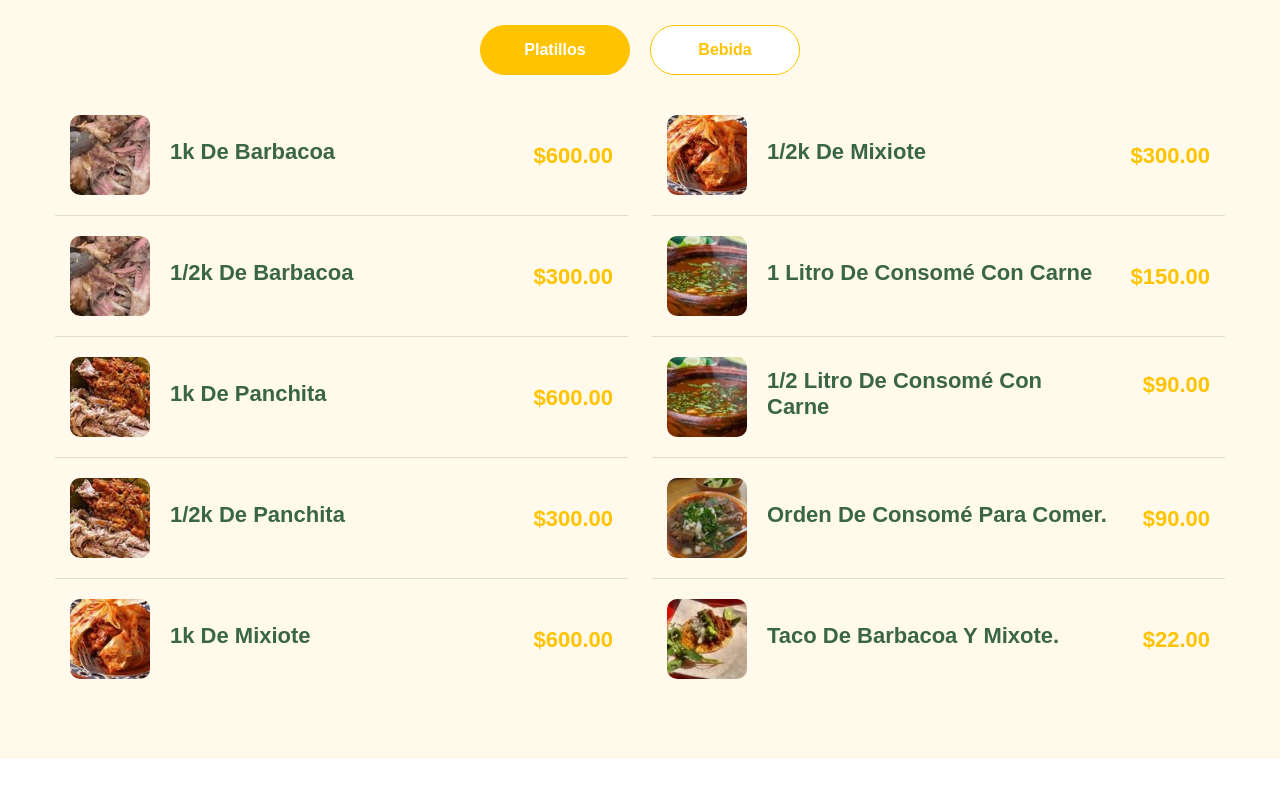
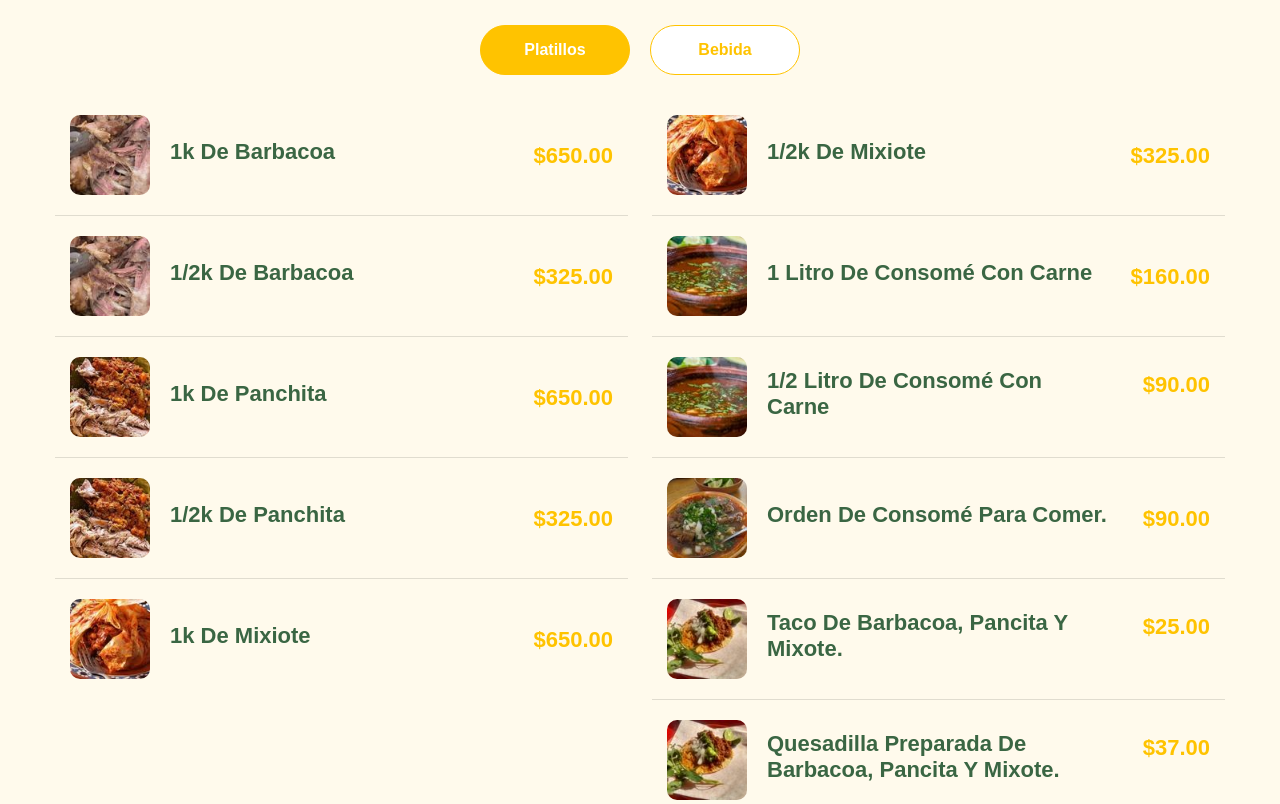
Before and after one commit to Baltazar-CD/BarbacoadeborregoJuanPerez, a plain HTML site: page index.html in a window 1280 px wide. Shown: the part 2960-3764 px from the top of the page. Drawn offline with Linux system fonts and the light colour scheme; a web font is replaced by a local one.

Commit message:
Update index.html

```diff
--- a/index.html
+++ b/index.html
@@ -305,7 +305,7 @@
                                                             <div class="cat-price-info">
                                                                 <div class="cat-pricing-title">
                                                                     <h4>1k de Barbacoa</h4>
-                                                                    <span class="cat-price">$600.00</span>
+                                                                    <span class="cat-price">$650.00</span>
                                                                 </div>
                                                             </div>
                                                         </div>
@@ -316,7 +316,7 @@
                                                             <div class="cat-price-info">
                                                                 <div class="cat-pricing-title">
                                                                     <h4>1/2k de Barbacoa</h4>
-                                                                    <span class="cat-price">$300.00</span>
+                                                                    <span class="cat-price">$325.00</span>
                                                                 </div>
                                                             </div>
                                                         </div>
@@ -327,7 +327,7 @@
                                                             <div class="cat-price-info">
                                                                 <div class="cat-pricing-title">
                                                                     <h4>1k de Panchita</h4>
-                                                                    <span class="cat-price">$600.00</span>
+                                                                    <span class="cat-price">$650.00</span>
                                                                 </div>
                                                             </div>
                                                         </div>
@@ -338,7 +338,7 @@
                                                             <div class="cat-price-info">
                                                                 <div class="cat-pricing-title">
                                                                     <h4>1/2k de Panchita</h4>
-                                                                    <span class="cat-price">$300.00</span>
+                                                                    <span class="cat-price">$325.00</span>
                                                                 </div>
                                                             </div>
                                                         </div>
@@ -349,7 +349,7 @@
                                                             <div class="cat-price-info">
                                                                 <div class="cat-pricing-title">
                                                                     <h4>1k de Mixiote</h4>
-                                                                    <span class="cat-price">$600.00</span>
+                                                                    <span class="cat-price">$650.00</span>
                                                                 </div>
                                                             </div>
                                                         </div>
@@ -364,7 +364,7 @@
                                                             <div class="cat-price-info">
                                                                 <div class="cat-pricing-title">
                                                                     <h4>1/2k de Mixiote</h4>
-                                                                    <span class="cat-price">$300.00</span>
+                                                                    <span class="cat-price">$325.00</span>
                                                                 </div>
                                                             </div>
                                                         </div>
@@ -375,7 +375,7 @@
                                                             <div class="cat-price-info">
                                                                 <div class="cat-pricing-title">
                                                                     <h4>1 litro de consomé con Carne</h4>
-                                                                    <span class="cat-price">$150.00</span>
+                                                                    <span class="cat-price">$160.00</span>
                                                                 </div>
                                                             </div>
                                                         </div>
@@ -407,8 +407,19 @@
                                                             </span>
                                                             <div class="cat-price-info">
                                                                 <div class="cat-pricing-title">
-                                                                    <h4>Taco de barbacoa y mixote.</h4>
-                                                                    <span class="cat-price">$22.00</span>
+                                                                    <h4>Taco de barbacoa, pancita y mixote.</h4>
+                                                                    <span class="cat-price">$25.00</span>
+                                                                </div>
+                                                            </div>
+                                                        </div>
+                                                        <div class="cat-pricing-list">
+                                                            <span class="cat-pri-icon">
+                                                                <img src="assets/images/main/menu/tacos.jpg" alt="">
+                                                            </span>
+                                                            <div class="cat-price-info">
+                                                                <div class="cat-pricing-title">
+                                                                    <h4>Quesadilla preparada de barbacoa, pancita y mixote.</h4>
+                                                                    <span class="cat-price">$37.00</span>
                                                                 </div>
                                                             </div>
                                                         </div>
@@ -428,7 +439,7 @@
                                                             </span>
                                                             <div class="cat-price-info">
                                                                 <div class="cat-pricing-title">
-                                                                    <h4>Aguas de jamaica y horchata</h4>
+                                                                    <h4>Aguas de sabor</h4>
                                                                     <span class="cat-price">$25.00</span>
                                                                 </div>
                                                             </div>
@@ -443,8 +454,23 @@
                                                             </span>
                                                             <div class="cat-price-info">
                                                                 <div class="cat-pricing-title">
-                                                                    <h4>Coca-Cola de 500ML</h4>
+                                                                    <h4>Refresco</h4>
                                                                     <span class="cat-price">$25.00</span>
+                                                                </div>
+                                                            </div>
+                                                        </div>
+                                                    </div>
+                                                </div>
+                                                <div class="col-xl-6 col-lg-6 col-md-12 col-sm-12 col-12">
+                                                    <div class="cat-menu-section">
+                                                        <div class="cat-pricing-list">
+                                                            <span class="cat-pri-icon">
+                                                                <img src="assets/images/main/menu/cafe.jpg" alt="">
+                                                            </span>
+                                                            <div class="cat-price-info">
+                                                                <div class="cat-pricing-title">
+                                                                    <h4>Café de olla</h4>
+                                                                    <span class="cat-price">$15.00</span>
                                                                 </div>
                                                             </div>
                                                         </div>
```
